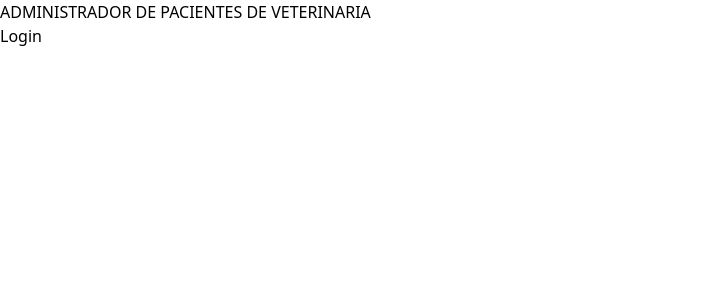
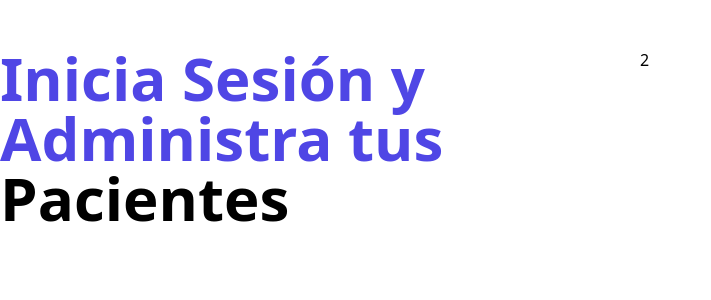
Before and after one commit to paulpichon/proyectoFullStackFrontEnd, a React (Vite) app: page / in a window 1280 px wide. Shown: the top 300 px of the page, without its empty margins (0-711 px from the left). Built offline with nearby package versions, Linux system fonts and the light colour scheme.

Commit message:
Primero estilos a el LOGIN

```diff
--- a/src/layout/AuthLayout.jsx
+++ b/src/layout/AuthLayout.jsx
@@ -5,9 +5,10 @@ import { Outlet } from 'react-router-dom';
 const AuthLayout = () => {
   return (
     <>
-        <h1>ADMINISTRADOR DE PACIENTES DE VETERINARIA</h1>
+    <main className='container mx-auto md:grid md:grid-cols-2 mt-12'>
+        <Outlet />
+    </main>
 
-        <Outlet />
     </>
   )
 }
--- a/src/paginas/Login.jsx
+++ b/src/paginas/Login.jsx
@@ -2,7 +2,15 @@
 const Login = () => {
   return (
     <>
-        <h2>Login</h2>
+        <div>
+            <h1 className="text-indigo-600 font-black text-6xl">
+                Inicia Sesión y Administra tus
+                 <span className="text-black"> Pacientes</span>
+            </h1>
+        </div>
+        <div>
+            2
+        </div>
     </>
   )
 }
```
